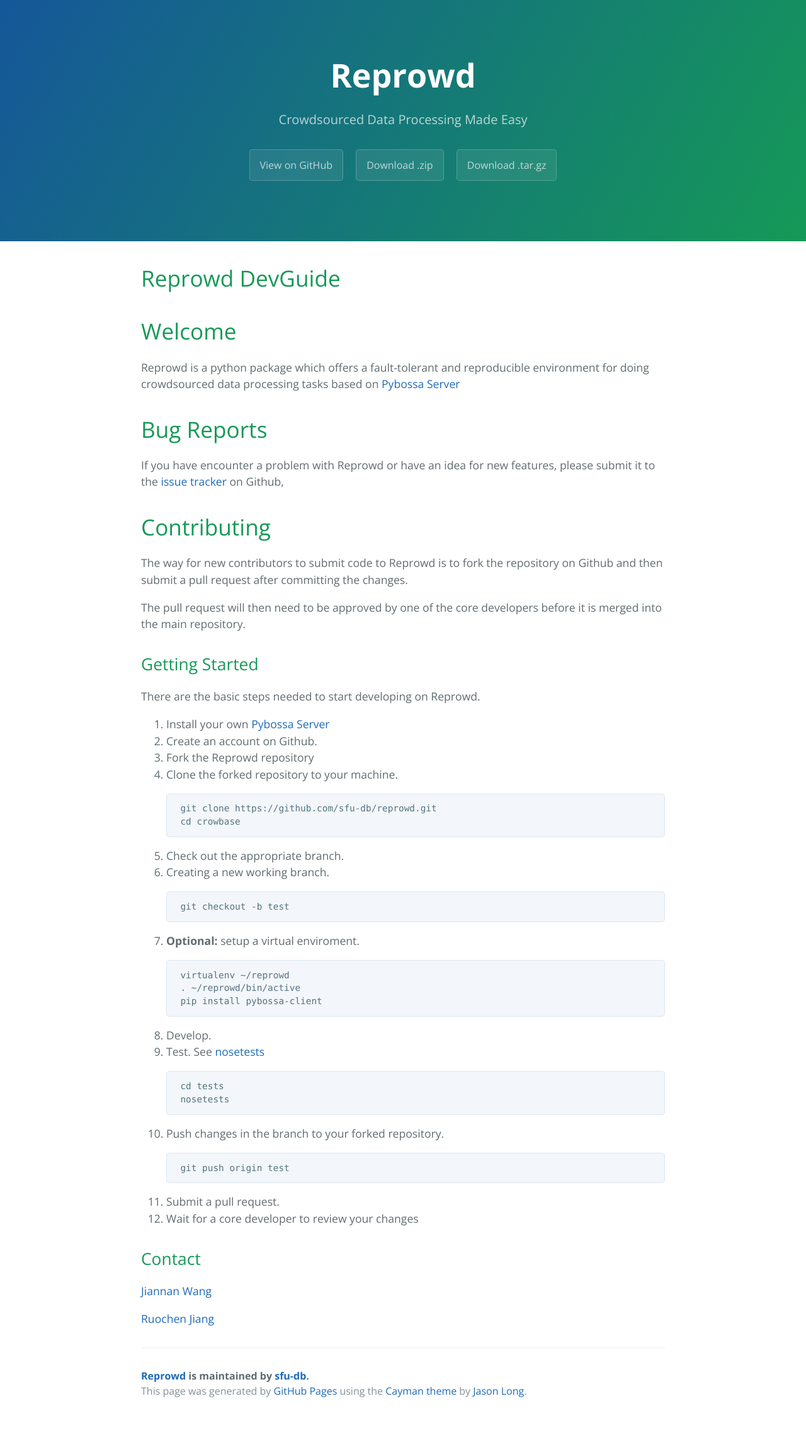
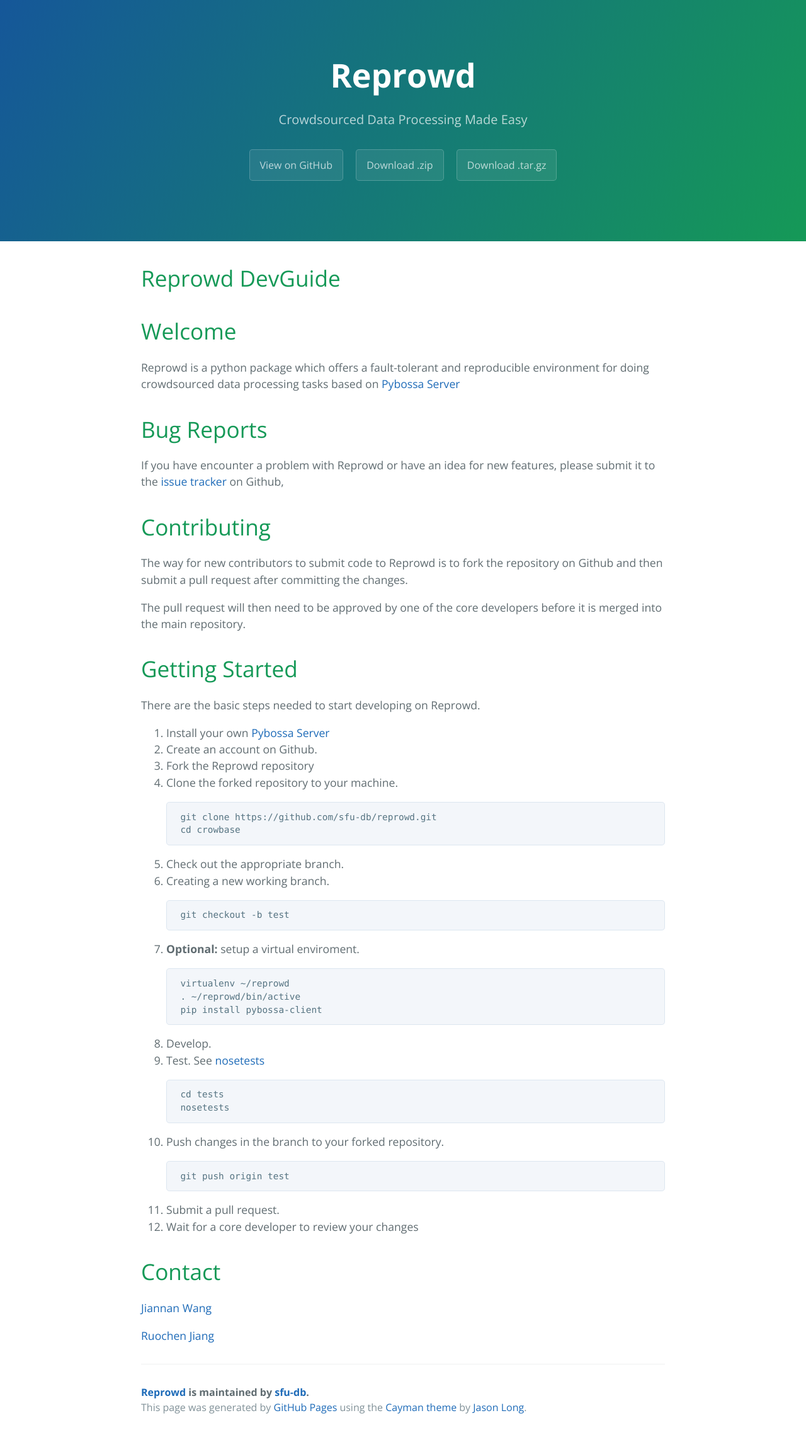
Before and after one commit to sfu-db/reprowd, a Jekyll site: the page built from dev_guide.md, in a window 1280 px wide. Shown: the whole page at 63% size. Built offline with Jekyll 4.4.1, drawn with Linux system fonts in a browser that asks for light colours; before the commit the page ends 2252 px from its top, so only the background shows below that.

```diff
--- a/dev_guide.md
+++ b/dev_guide.md
@@ -18,7 +18,7 @@ The way for new contributors to submit code to Reprowd is to fork the repository
 
 The pull request will then need to be approved by one of the core developers before it is merged into the main repository.
 
-## Getting Started
+# Getting Started
 
 There are the basic steps needed to start developing on Reprowd.
 
@@ -50,7 +50,7 @@ There are the basic steps needed to start developing on Reprowd.
 10. Submit a pull request.
 11. Wait for a core developer to review your changes
 
-## Contact
+# Contact
 
 [Jiannan Wang](jnwang@sfu.ca)
 
```
